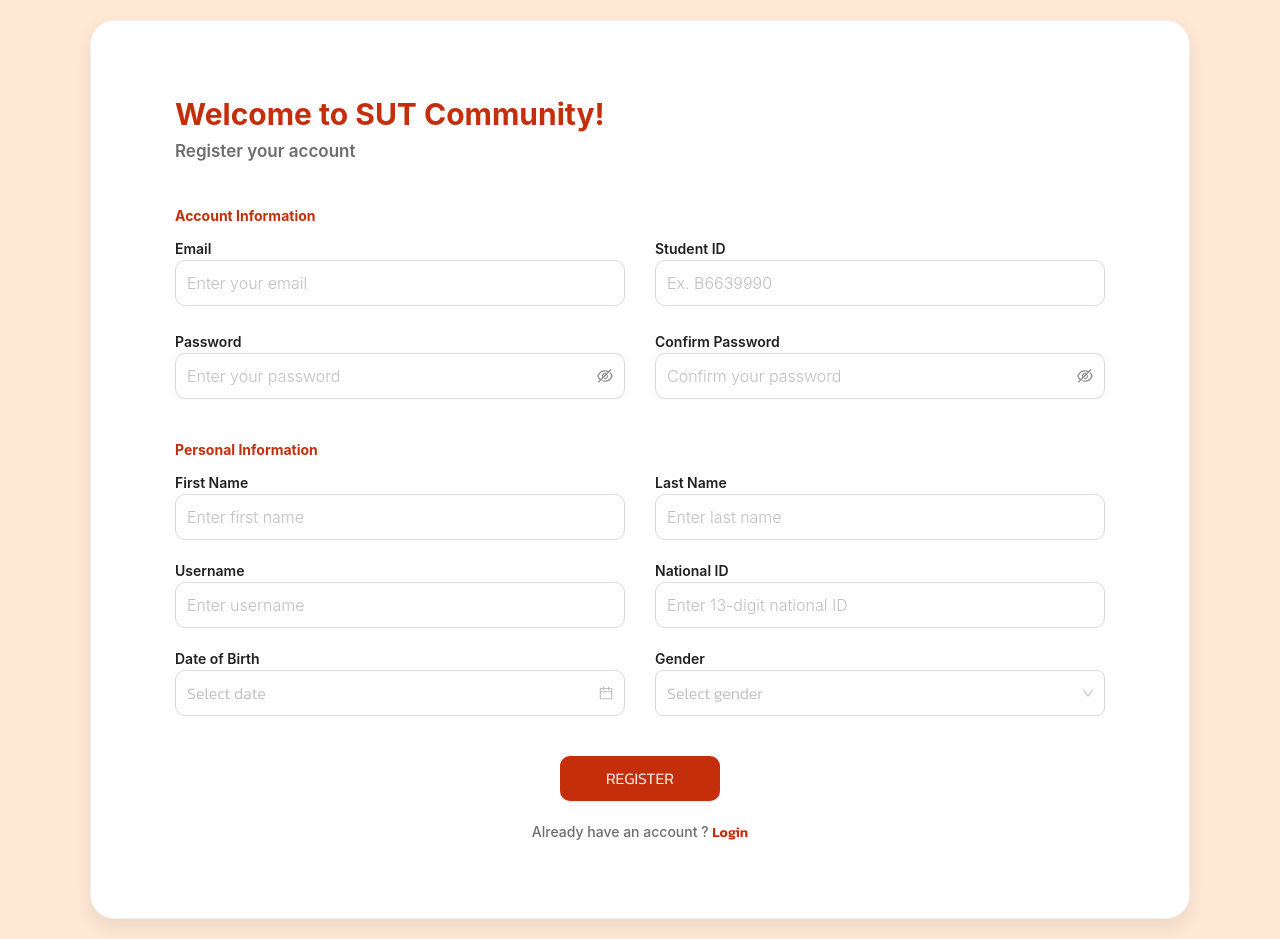
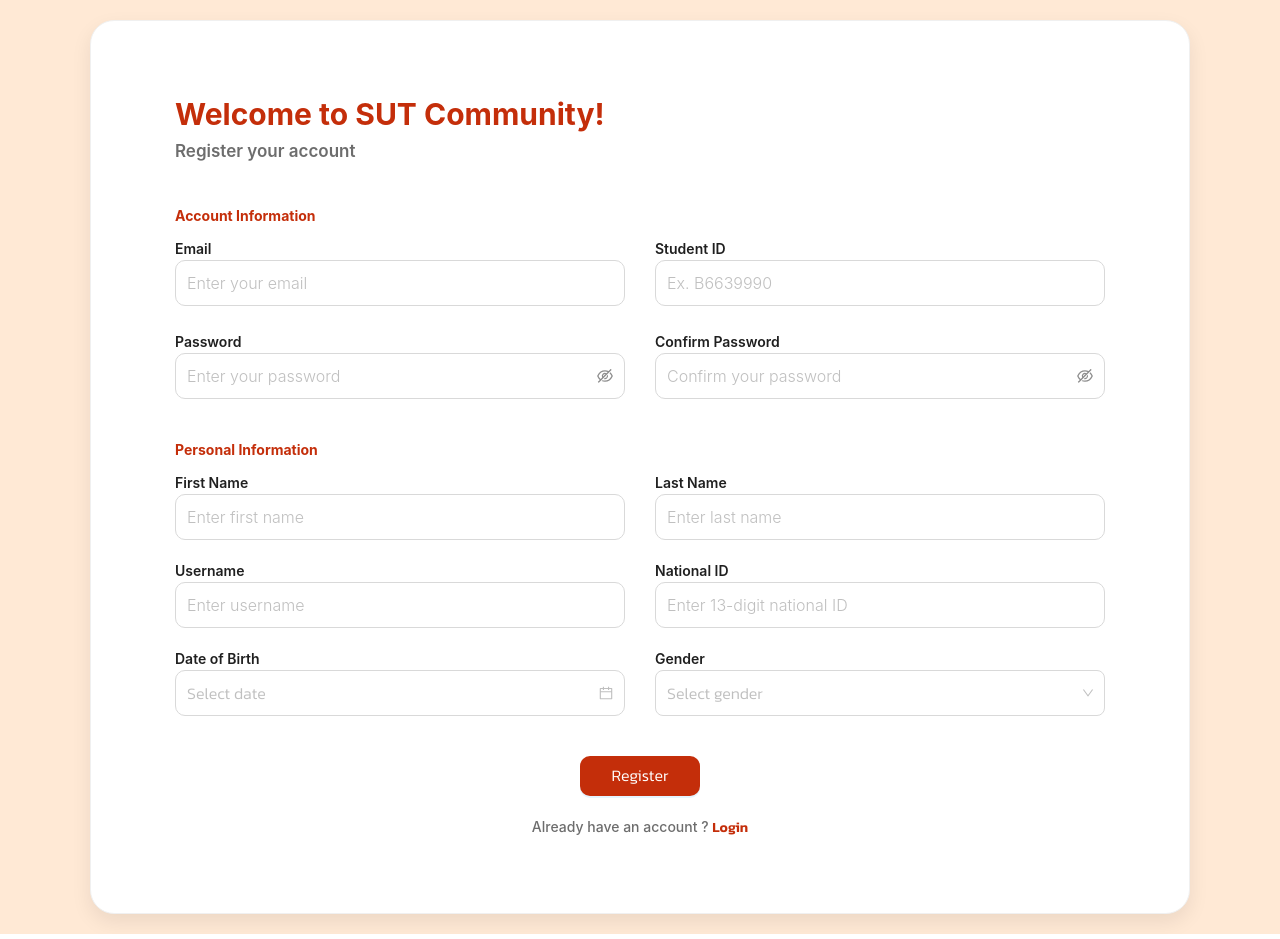
Before and after one commit to EiEiCola/My-SE, a React app in the folder frontend/: page /register in a window 1280 px wide. Built offline with nearby package versions, Linux system fonts and the light colour scheme; the HTML template or start-up script is replaced by a standard one.

Commit message:
แก้ไข register button

```diff
--- a/frontend/src/app/(public)/register/index.tsx
+++ b/frontend/src/app/(public)/register/index.tsx
@@ -253,14 +253,14 @@ function Register() {
             style={{
               backgroundColor: "#C42E0A",
               borderRadius: 10,
-              width: 160,
-              height: 45,
+              width: 120,
+              height: 40,
               fontWeight: 700,
               fontSize: 16,
             }}
             onClick={handleRegister}
           >
-            REGISTER
+            Register
           </Button>
         </div>
 
```
